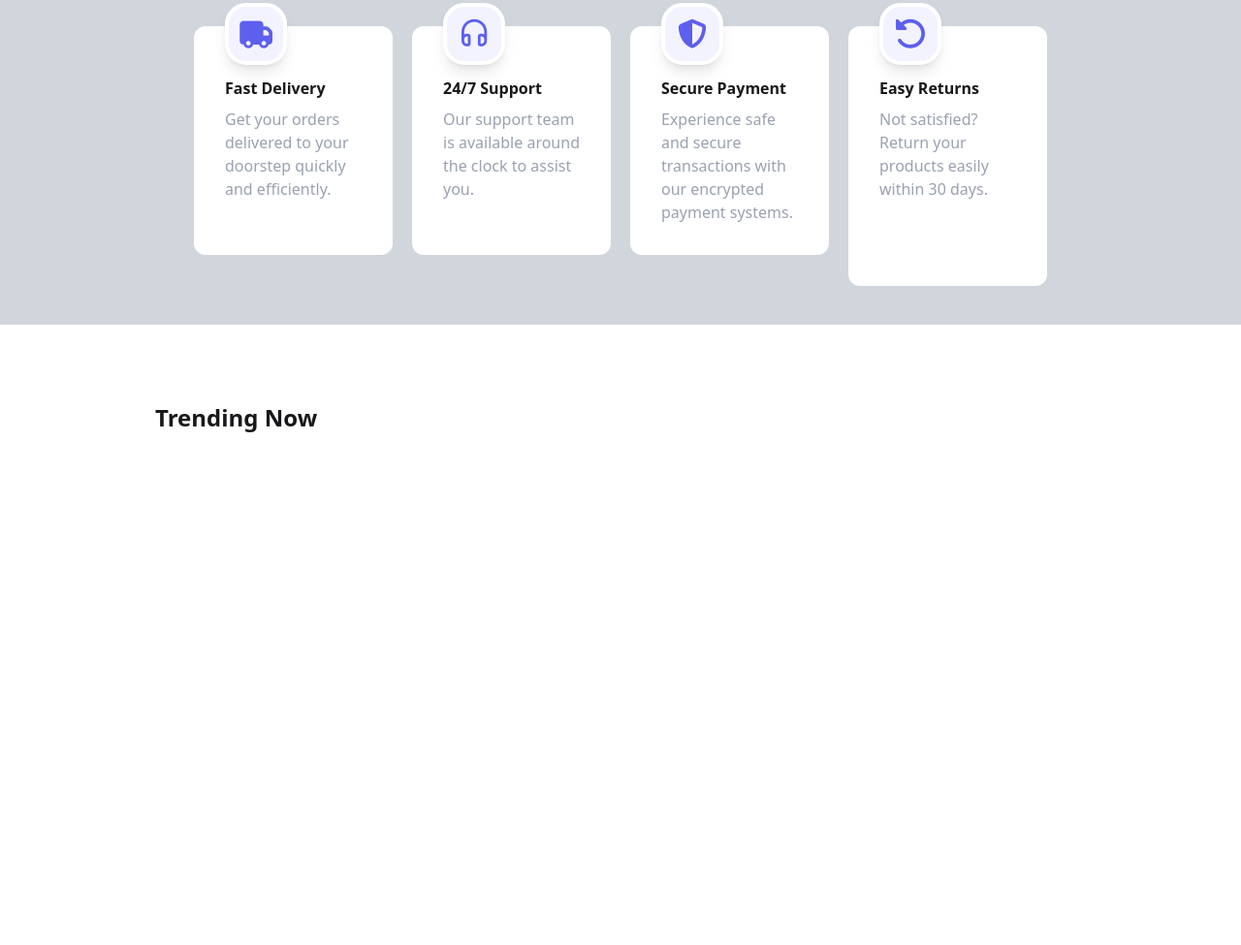
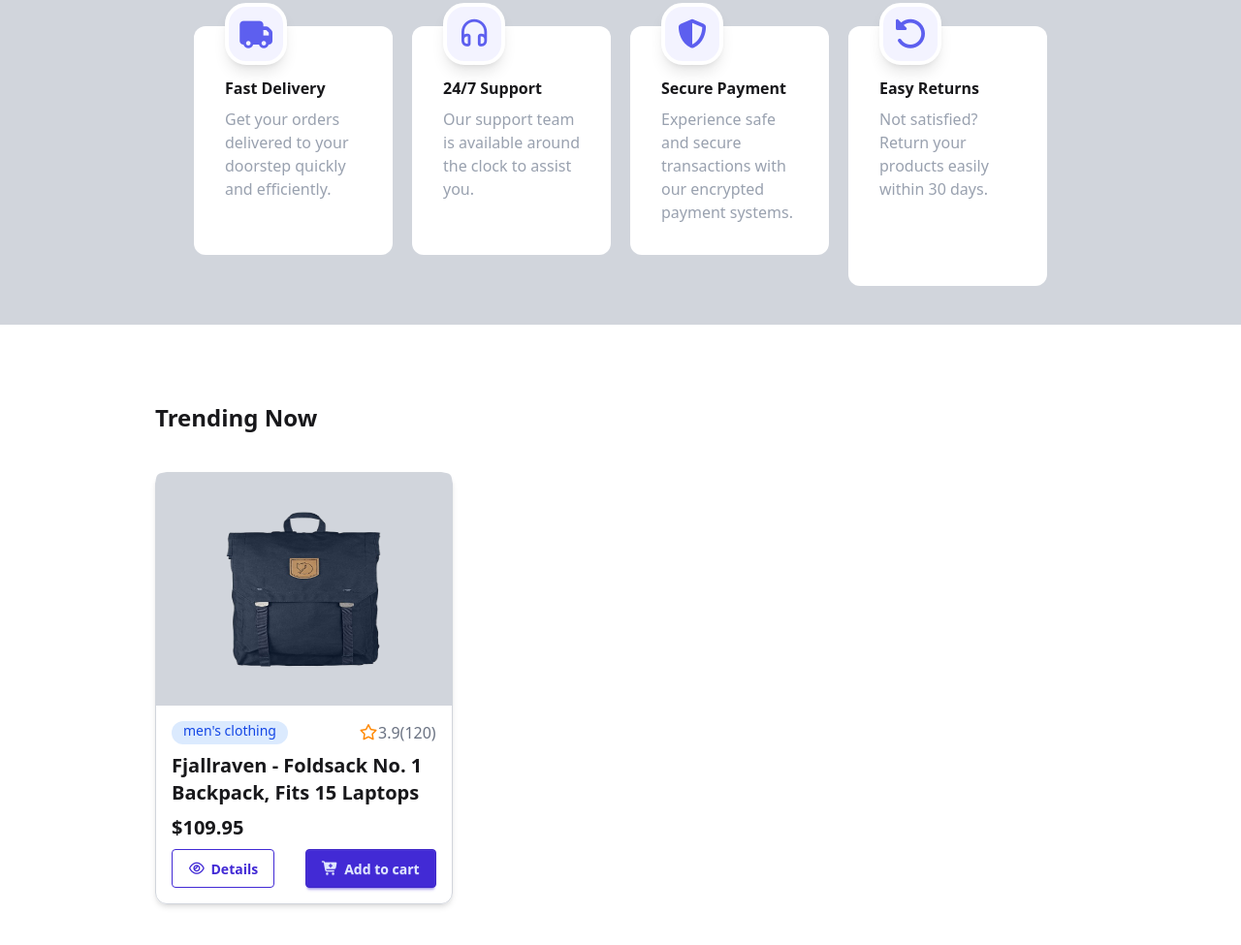
Before and after one commit to shyama47/swiftcart-project, a plain HTML site: page index.html in a window 1280 px wide. Shown: the part 993-1968 px from the top of the page at 97% size. Before the commit the page ends 1520 px from the top, so only its background shows below. Drawn offline with nearby package versions, Linux system fonts and the light colour scheme.

```diff
--- a/index.html
+++ b/index.html
@@ -120,7 +120,27 @@
  </section>
  <!-- tranding section -->
   <section class="w-9/12 mx-auto my-20">
-    <h1 class="text-2xl font-bold">Trending Now</h1>
+    <h1 class="text-2xl font-bold mb-10">Trending Now</h1>
+   <div class="grid grid-cols-1 sm:grid sm:grid-cols-2 md:grid md:grid-cols-3 gap-5">
+     <div class="shadow-md rounded-xl border border-gray-300">
+      <div class=" bg-gray-300 flex justify-center items-center rounded-t-md">
+        <img class="w-60 h-60 p-10" src="./asset/bad.png" alt="">
+      </div>
+      <!-- 2nd child -->
+      <div class="p-4 space-y-2">
+      <div class="flex justify-between">
+        <h5 class=" bg-blue-100 text-blue-700 rounded-full px-3 text-sm">men's clothing</h5>
+        <p class="text-gray-500"><i class="fa-regular fa-star text-orange-400"></i>3.9(120)</p>
+      </div>
+      <h1 class="text-xl font-semibold">Fjallraven - Foldsack No. 1 Backpack, Fits 15 Laptops</h1>
+      <h5 class="text-xl font-bold">$109.95</h5>
+      <div class="flex justify-between">
+        <button class="btn btn-outline btn-primary"><i class="fa-regular fa-eye"></i> Details</button>
+        <button class="btn btn-primary"><i class="fa-solid fa-cart-plus"></i> Add to cart</button>
+      </div>
+      </div>
+     </div>
+   </div>
   </section>
     <script src="./script/script.js"></script>
 </body>
--- a/script/script.js
+++ b/script/script.js
@@ -0,0 +1,3 @@
+const loadAllProduct =async () =>{
+
+}
```
Also changed, not shown: asset/bad.png (added).
